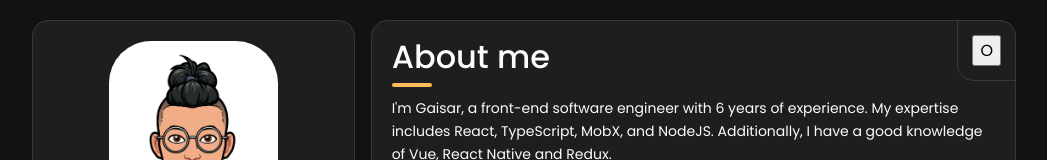
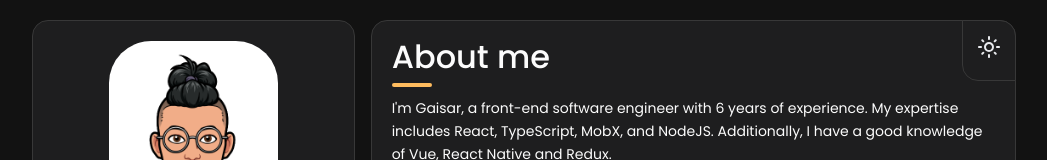
Before and after one commit to gaisdav/gaisdev, a SvelteKit app: page / in a window 1280 px wide. Shown: the top 160 px of the page, without its empty margins (116-1163 px from the left). Built offline with nearby package versions, Linux system fonts and the light colour scheme.

Commit message:
added theme changing animation

```diff
--- /dev/null
+++ b/src/components/DarkModeIcon.svelte
@@ -0,0 +1,12 @@
+<svg
+	xmlns="http://www.w3.org/2000/svg"
+	height="24"
+	viewBox="0 -960 960 960"
+	width="24"
+	fill="#e8eaed"
+	{...$$restProps}
+>
+	<path
+		d="M480-120q-151 0-255.5-104.5T120-480q0-138 90-239.5T440-838q13-2 23 3.5t16 14.5q6 9 6.5 21t-7.5 23q-17 26-25.5 55t-8.5 61q0 90 63 153t153 63q31 0 61.5-9t54.5-25q11-7 22.5-6.5T819-479q10 5 15.5 15t3.5 24q-14 138-117.5 229T480-120Zm0-80q88 0 158-48.5T740-375q-20 5-40 8t-40 3q-123 0-209.5-86.5T364-660q0-20 3-40t8-40q-78 32-126.5 102T200-480q0 116 82 198t198 82Zm-10-270Z"
+	/></svg
+>
--- /dev/null
+++ b/src/components/LightModeIcon.svelte
@@ -0,0 +1,12 @@
+<svg
+	xmlns="http://www.w3.org/2000/svg"
+	height="24px"
+	viewBox="0 -960 960 960"
+	width="24px"
+	fill="#e8eaed"
+	{...$$restProps}
+>
+	<path
+		d="M480-360q50 0 85-35t35-85q0-50-35-85t-85-35q-50 0-85 35t-35 85q0 50 35 85t85 35Zm0 80q-83 0-141.5-58.5T280-480q0-83 58.5-141.5T480-680q83 0 141.5 58.5T680-480q0 83-58.5 141.5T480-280ZM80-440q-17 0-28.5-11.5T40-480q0-17 11.5-28.5T80-520h80q17 0 28.5 11.5T200-480q0 17-11.5 28.5T160-440H80Zm720 0q-17 0-28.5-11.5T760-480q0-17 11.5-28.5T800-520h80q17 0 28.5 11.5T920-480q0 17-11.5 28.5T880-440h-80ZM480-760q-17 0-28.5-11.5T440-800v-80q0-17 11.5-28.5T480-920q17 0 28.5 11.5T520-880v80q0 17-11.5 28.5T480-760Zm0 720q-17 0-28.5-11.5T440-80v-80q0-17 11.5-28.5T480-200q17 0 28.5 11.5T520-160v80q0 17-11.5 28.5T480-40ZM226-678l-43-42q-12-11-11.5-28t11.5-29q12-12 29-12t28 12l42 43q11 12 11 28t-11 28q-11 12-27.5 11.5T226-678Zm494 495-42-43q-11-12-11-28.5t11-27.5q11-12 27.5-11.5T734-282l43 42q12 11 11.5 28T777-183q-12 12-29 12t-28-12Zm-42-495q-12-11-11.5-27.5T678-734l42-43q11-12 28-11.5t29 11.5q12 12 12 29t-12 28l-43 42q-12 11-28 11t-28-11ZM183-183q-12-12-12-29t12-28l43-42q12-11 28.5-11t27.5 11q12 11 11.5 27.5T282-226l-42 43q-11 12-28 11.5T183-183Zm297-297Z"
+	/></svg
+>
--- a/src/components/Section.svelte
+++ b/src/components/Section.svelte
@@ -1,21 +1,45 @@
-<script>
+<script lang="ts">
 	import Card from '$components/Card.svelte';
+	import LightModeIcon from '$components/LightModeIcon.svelte';
+	import DarkModeIcon from '$components/DarkModeIcon.svelte';
+	import { onMount } from 'svelte';
+
+	let mode: string | null = null;
+
+	onMount(() => {
+		const savedTheme = localStorage.getItem('theme');
+		mode = savedTheme || 'dark';
+
+		applyTheme(mode);
+	});
+
+	function applyTheme(mode: string) {
+		document.documentElement.setAttribute('data-theme', mode);
+		localStorage.setItem('theme', mode);
+	}
 
 	function changeTheme() {
-		const value = document.documentElement.getAttribute('data-theme') === 'dark' ? 'light' : 'dark';
-		document.documentElement.setAttribute('data-theme', value);
-		localStorage.setItem('theme', value);
+		mode = mode === 'dark' ? 'light' : 'dark';
+		applyTheme(mode);
 	}
 </script>
 
 <main class="main">
 	<Card class="sidebar">
 		<h2 class="about-title">About me</h2>
-		<nav class="nav">
-			<Card>
-				<button on:click={changeTheme}>O</button>
-			</Card>
-		</nav>
+		{#if mode}
+			<nav class="nav">
+				<Card>
+					<button class="theme-switcher" onclick={changeTheme} aria-label="theme-switcher">
+						{#if mode === 'dark'}
+							<LightModeIcon class="icon" />
+						{:else}
+							<DarkModeIcon class="icon" />
+						{/if}
+					</button>
+				</Card>
+			</nav>
+		{/if}
 
 		<div class="divider"></div>
 
@@ -80,6 +104,19 @@
 			border-top-left-radius: 0;
 			border-bottom-right-radius: 0;
 		}
+
+		.theme-switcher {
+			background: none;
+			border: none;
+			cursor: pointer;
+			padding: 0;
+			margin: 0;
+			height: 24px;
+
+			:global(.icon) {
+				animation: scale-in 0.3s ease;
+			}
+		}
 	}
 
 	@media print {
@@ -87,4 +124,23 @@
 			display: none;
 		}
 	}
+
+	[data-theme='light']:root {
+		.theme-switcher {
+			:global(.icon) {
+				fill: var(--color-text);
+			}
+		}
+	}
+
+	@keyframes scale-in {
+		from {
+			opacity: 0;
+			transform: scale(0.5);
+		}
+		to {
+			opacity: 1;
+			transform: scale(1);
+		}
+	}
 </style>
```
Also changed, not shown: src/lib/images/svelte-welcome.png (deleted), src/lib/images/svelte-welcome.webp (deleted).
